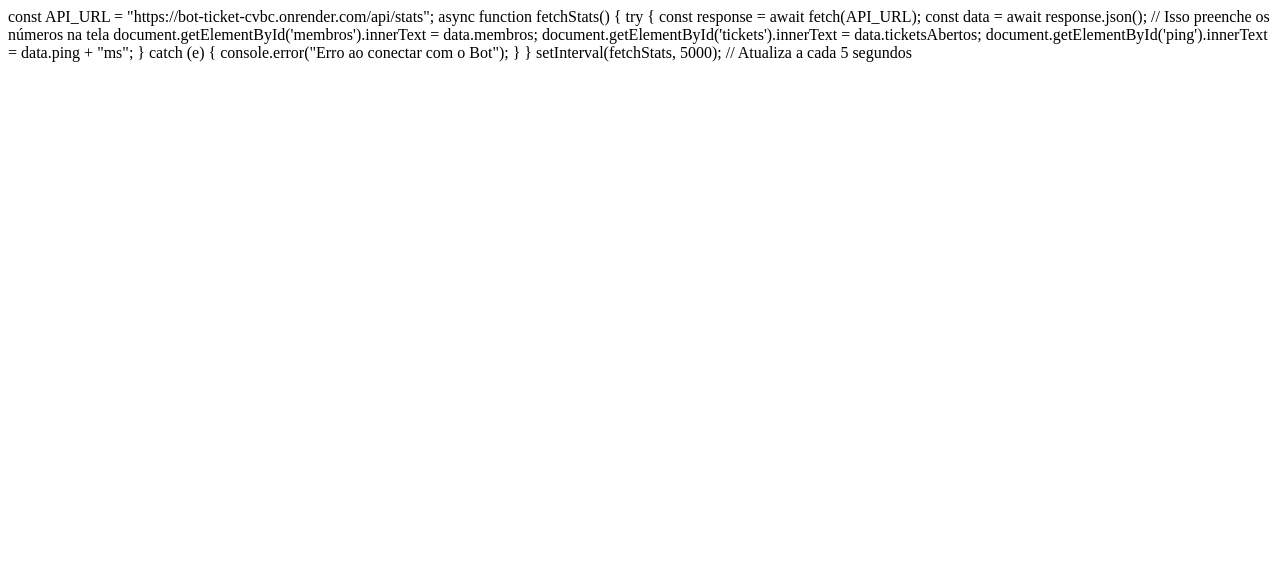
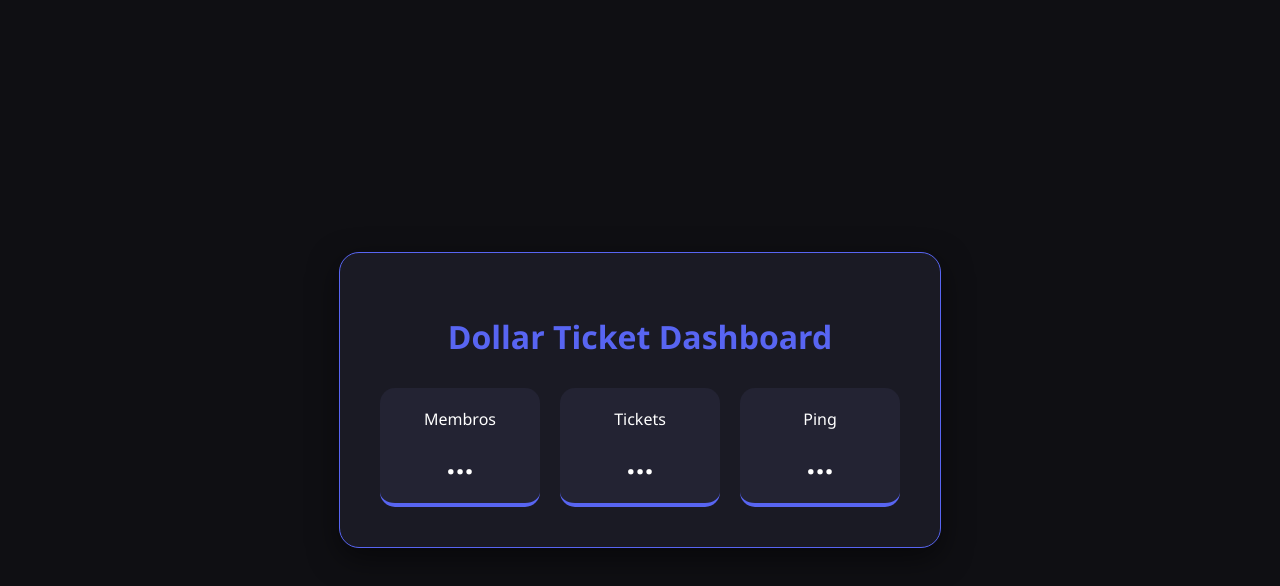
Before and after one commit to martinsbarretolucas2-lgtm/Bot, a website: page index.html in a window 1280 px wide. Drawn offline with Linux system fonts and the light colour scheme; no server answers.

Commit message:
Update index.html

```diff
--- a/index.html
+++ b/index.html
@@ -1,11 +1,35 @@
+<!DOCTYPE html>
+<html lang="pt-br">
+<head>
+    <meta charset="UTF-8">
+    <meta name="viewport" content="width=device-width, initial-scale=1.0">
+    <title>Dollar Ticket | Dashboard</title>
+    <style>
+        body { background: #0f0f13; color: white; font-family: 'Segoe UI', sans-serif; display: flex; justify-content: center; align-items: center; height: 100vh; margin: 0; }
+        .container { text-align: center; background: #1a1a24; padding: 40px; border-radius: 20px; box-shadow: 0 10px 30px rgba(0,0,0,0.5); border: 1px solid #5865F2; }
+        h1 { color: #5865F2; margin-bottom: 30px; }
+        .stats { display: flex; gap: 20px; }
+        .card { background: #232333; padding: 20px; border-radius: 15px; min-width: 120px; border-bottom: 4px solid #5865F2; }
+        .number { font-size: 2em; font-weight: bold; display: block; margin-top: 10px; }
+    </style>
+</head>
+<body>
+    <div class="container">
+        <h1>Dollar Ticket Dashboard</h1>
+        <div class="stats">
+            <div class="card">Membros <span id="membros" class="number">...</span></div>
+            <div class="card">Tickets <span id="tickets" class="number">...</span></div>
+            <div class="card">Ping <span id="ping" class="number">...</span></div>
+        </div>
+    </div>
+
+    <script>
         const API_URL = "https://bot-ticket-cvbc.onrender.com/api/stats";
 
         async function fetchStats() {
             try {
                 const response = await fetch(API_URL);
                 const data = await response.json();
-
-        // Isso preenche os números na tela
                 document.getElementById('membros').innerText = data.membros;
                 document.getElementById('tickets').innerText = data.ticketsAbertos;
                 document.getElementById('ping').innerText = data.ping + "ms";
@@ -13,4 +37,8 @@ async function fetchStats() {
                 console.error("Erro ao conectar com o Bot");
             }
         }
-setInterval(fetchStats, 5000); // Atualiza a cada 5 segundos
+        setInterval(fetchStats, 5000);
+        fetchStats();
+    </script>
+</body>
+</html>
```
Lines whose indentation alone changed are shown as unchanged.
